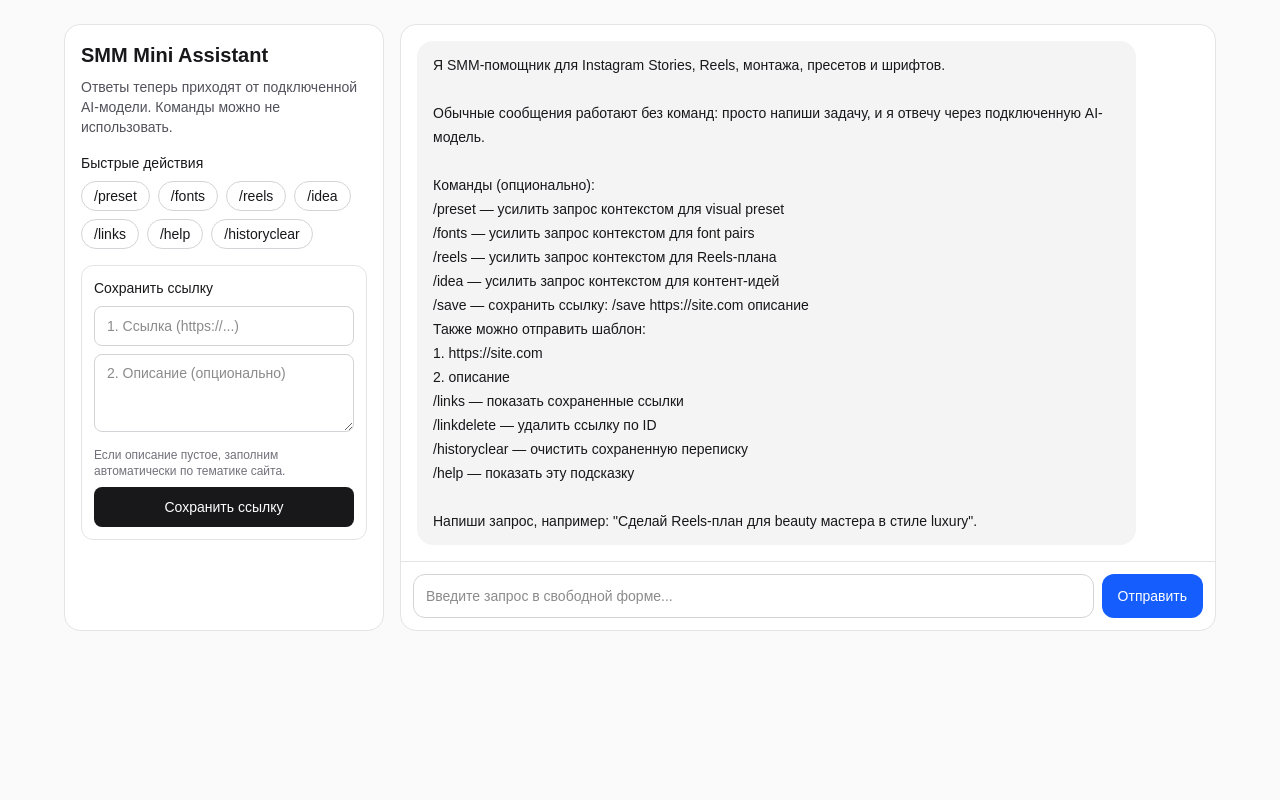
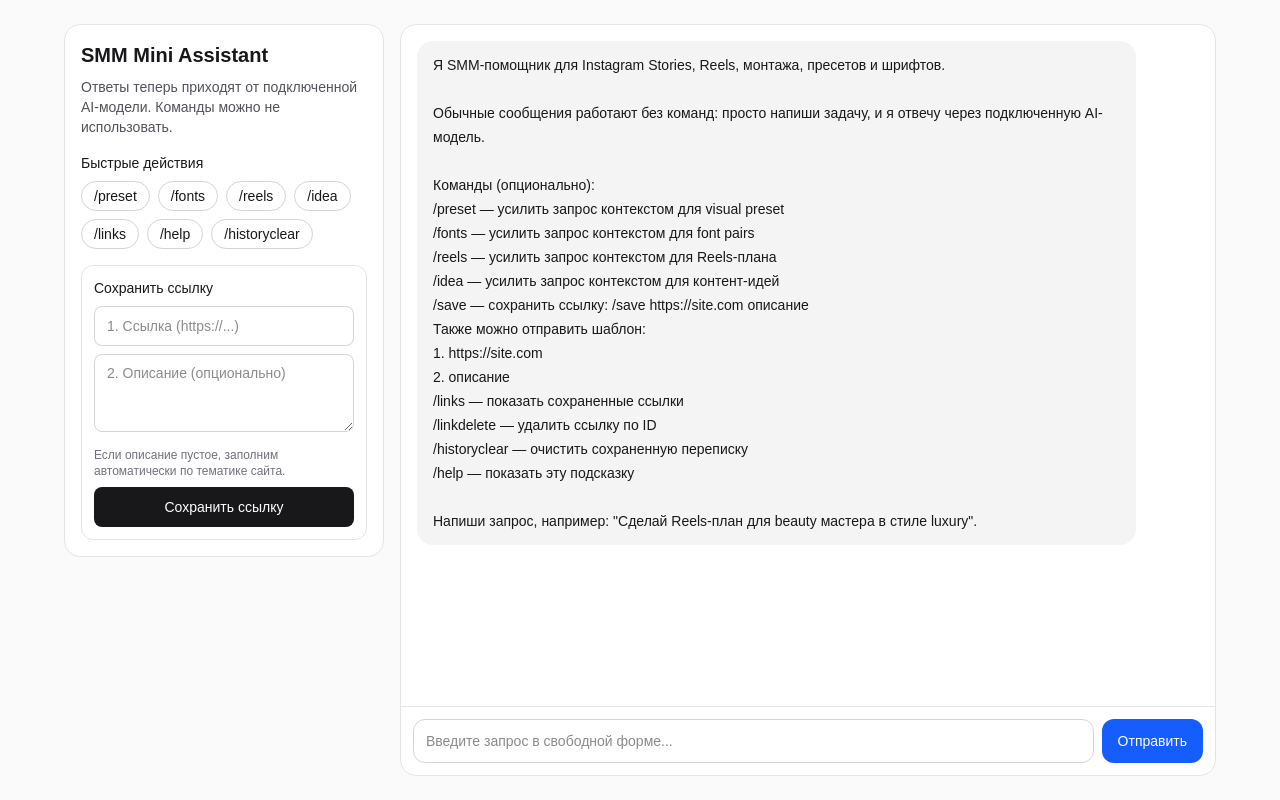
Before and after one commit to StMan45/miniapp_1.1, a Next.js app: page / in a window 1280 px wide. Built offline with nearby package versions, Linux system fonts and the light colour scheme; no server answers; the database is empty.

Commit message:
locking of cgat in the bottom of the app

```diff
--- a/app/page.tsx
+++ b/app/page.tsx
@@ -452,7 +452,7 @@ export default function Home() {
 
   return (
     <div className="min-h-screen bg-zinc-50 px-4 py-6 text-zinc-900 dark:bg-zinc-950 dark:text-zinc-100">
-      <main className="mx-auto grid w-full max-w-6xl gap-4 lg:grid-cols-[320px_1fr]">
+      <main className="mx-auto grid w-full max-w-6xl items-start gap-4 lg:grid-cols-[320px_1fr]">
         <aside className="rounded-2xl border border-zinc-200 bg-white p-4 dark:border-zinc-800 dark:bg-zinc-900">
           <h1 className="text-xl font-semibold">SMM Mini Assistant</h1>
           <p className="mt-2 text-sm text-zinc-600 dark:text-zinc-400">
@@ -505,7 +505,7 @@ export default function Home() {
           </form>
         </aside>
 
-        <section className="flex min-h-[70vh] flex-col rounded-2xl border border-zinc-200 bg-white dark:border-zinc-800 dark:bg-zinc-900">
+        <section className="flex h-[calc(100dvh-3rem)] min-h-[520px] flex-col overflow-hidden rounded-2xl border border-zinc-200 bg-white dark:border-zinc-800 dark:bg-zinc-900">
           <div className="flex-1 space-y-3 overflow-y-auto p-4">
             {messages.map((message) => (
               <article
```
